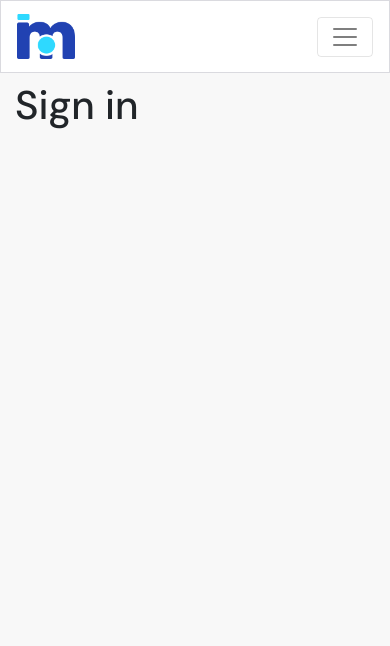
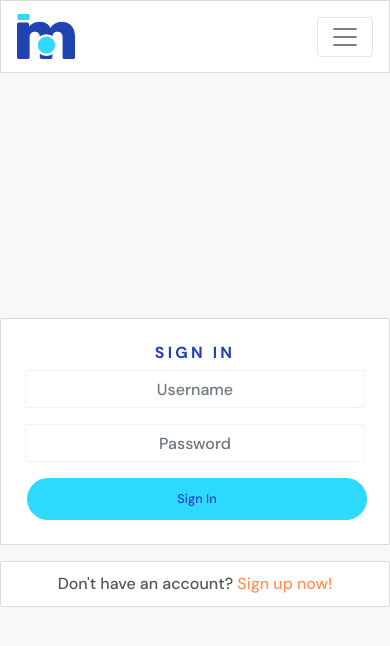
Before and after one commit to HPCarey/moments, a React (Create React App) app: page /signin in a window 390 px wide. Shown: the top 646 px of the page. Built offline with nearby package versions, Linux system fonts and the light colour scheme.

Commit message:
Add SignInForm.js

```diff
--- a/src/App.js
+++ b/src/App.js
@@ -4,6 +4,7 @@
 import {Route,Switch} from 'react-router-dom';
 import './api/axiosDefaults';
 import SignUpForm from "./pages/auth/SignUpForm";
+import SignInForm from "./pages/auth/SignInForm";
 
 function App() {
   return (
@@ -12,7 +13,7 @@
       <Container className={styles.Main}>
         <Switch>
           <Route exact path="/" render={() => <h1>Home Page</h1>} />
-          <Route exact path="/signin" render={() => <h1>Sign in</h1>} />
+          <Route exact path="/signin" render={() => <SignInForm />} />
           <Route exact path="/signup" render={() => <SignUpForm />} />
           <Route render={()=><p>Page not found!</p>} />
         </Switch>
--- /dev/null
+++ b/src/pages/auth/SignInForm.js
@@ -0,0 +1,117 @@
+import React, { useState } from "react";
+import axios from "axios";
+
+import Form from "react-bootstrap/Form";
+import Alert from "react-bootstrap/Alert";
+import Button from "react-bootstrap/Button";
+import Col from "react-bootstrap/Col";
+import Row from "react-bootstrap/Row";
+import Image from "react-bootstrap/Image";
+import Container from "react-bootstrap/Container";
+
+import { Link, useHistory } from "react-router-dom";
+
+import styles from "../../styles/SignInUpForm.module.css";
+import btnStyles from "../../styles/Button.module.css";
+import appStyles from "../../App.module.css";
+
+function SignInForm() {
+    const [signInData, setSignInData] = useState({
+      username: "",
+      password: "",
+    });
+    const { username, password } = signInData;
+
+    const [errors, setErrors] = useState({});
+
+    const history = useHistory();
+
+    const handleChange = (event) => {
+    setSignInData({
+        ...signInData,
+        [event.target.name]: event.target.value,
+    });
+    };
+    const handleSubmit = async (event) => {
+    event.preventDefault();
+    try {
+        await axios.post("/dj-rest-auth/login/", signInData);
+        history.push("/");
+    } catch (err) {
+        setErrors(err.response?.data);
+    }
+    };
+
+  return (
+    <Row className={styles.Row}>
+      <Col className="my-auto p-0 p-md-2" md={6}>
+        <Container className={`${appStyles.Content} p-4 `}>
+          <h1 className={styles.Header}>sign in</h1>
+          <Form onSubmit={handleSubmit}>
+            <Form.Group controlId="username">
+              <Form.Label className="d-none">username</Form.Label>
+              <Form.Control
+                className={styles.Input}
+                type="text"
+                placeholder="Username"
+                name="username"
+                value={username}
+                onChange={handleChange}
+              />
+            </Form.Group>
+            {errors.username?.map((message, idx) => (
+              <Alert variant="warning" key={idx}>
+                {message}
+              </Alert>
+            ))}
+
+            <Form.Group controlId="password">
+              <Form.Label className="d-none">Password</Form.Label>
+              <Form.Control
+                className={styles.Input}
+                type="password"
+                placeholder="Password"
+                name="password"
+                value={password}
+                onChange={handleChange}
+              />
+            </Form.Group>
+            {errors.password?.map((message, idx) => (
+              <Alert key={idx} variant="warning">
+                {message}
+              </Alert>
+            ))}
+            <Button
+              className={`${btnStyles.Button} ${btnStyles.Wide} ${btnStyles.Bright}`}
+              type="submit"
+            >
+              Sign In
+            </Button>
+            {errors.non_field_errors?.map((message, idx) => (
+              <Alert key={idx} variant="warning" className="mt-3">
+                {message}
+              </Alert>
+            ))}
+          </Form>
+
+        </Container>
+        <Container className={`mt-3 ${appStyles.Content}`}>
+          <Link className={styles.Link} to="/signup">
+            Don't have an account? <span>Sign up now!</span>
+          </Link>
+        </Container>
+      </Col>
+      <Col
+        md={6}
+        className={`my-auto d-none d-md-block p-2 ${styles.SignInCol}`}
+      >
+        <Image
+          className={`${appStyles.FillerImage}`}
+          src={"https://codeinstitute.s3.amazonaws.com/AdvancedReact/hero.jpg"}
+        />
+      </Col>
+    </Row>
+  );
+}
+
+export default SignInForm;
```
